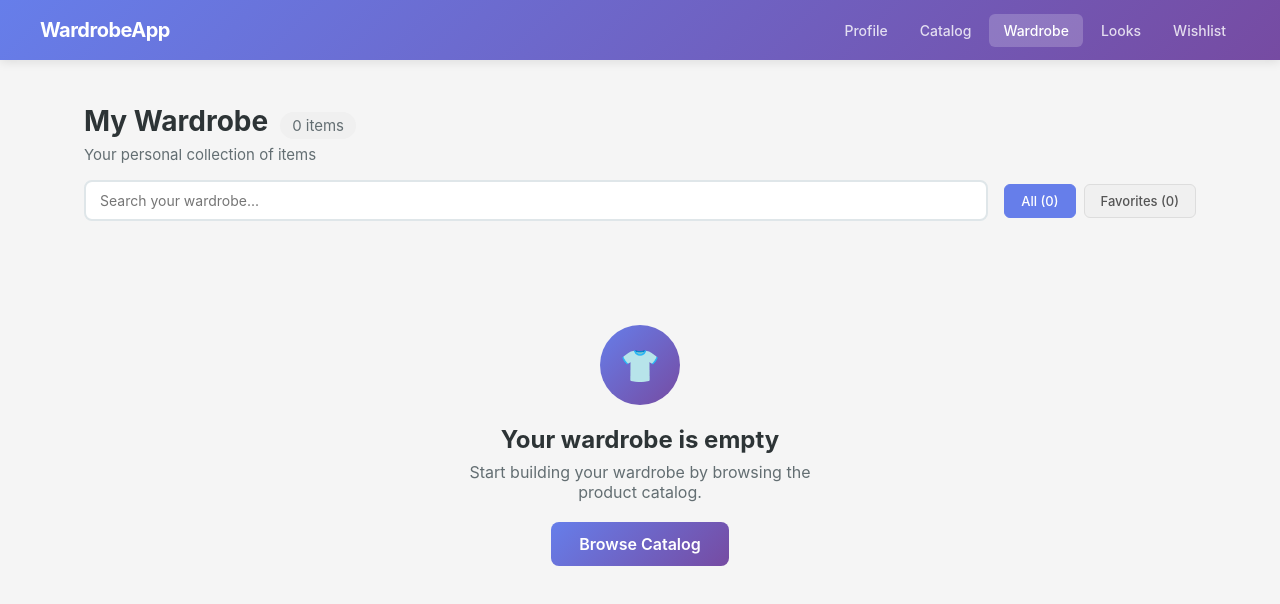
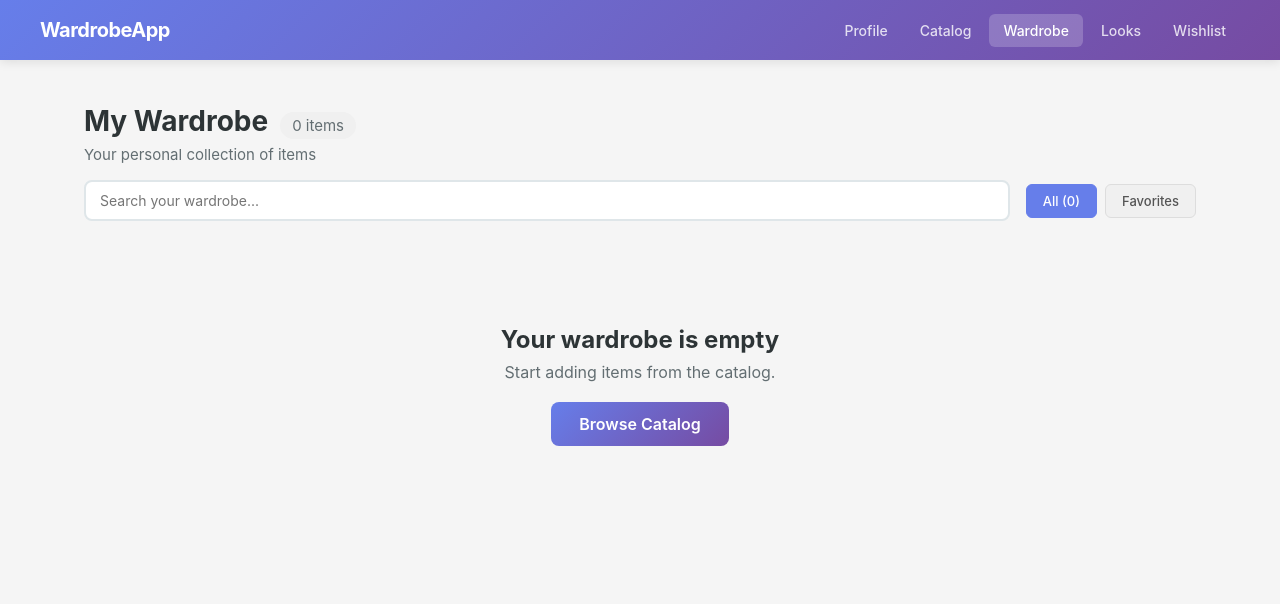
Before and after one commit to Ulianamss/WardrobeTask5, a React app: page /wardrobe in a window 1280 px wide. Shown: the top 604 px of the page. Built offline with nearby package versions, Linux system fonts and the light colour scheme.

Commit message:
appied all the changes

```diff
--- a/src/components/ProductCard.js
+++ b/src/components/ProductCard.js
@@ -94,5 +94,3 @@ export function ProductCard({
     </div>
   );
 }
-
-export default memo(ProductCard);
--- a/src/pages/WardrobePage.js
+++ b/src/pages/WardrobePage.js
@@ -6,13 +6,12 @@ import styles from './WardrobePage.module.css';
 
 export function WardrobePage() {
   const dispatch = useDispatch();
-  const wardrobeItems = useSelector((state) => state.wardrobe.wardrobeItems);
-  const favorites = useSelector((state) => state.wardrobe.favorites);
+  const wardrobeItems = useSelector((state) => state.wardrobe.wardrobeItems || []);
+  const favorites = useSelector((state) => state.wardrobe.favorites || []);
 
   const [filter, setFilter] = useState('all');
   const [searchTerm, setSearchTerm] = useState('');
 
-  // Мемоизируем обработчики
   const handleToggleFavorite = useCallback((id) => {
     dispatch(toggleFavorite(id));
   }, [dispatch]);
@@ -23,14 +22,21 @@ export function WardrobePage() {
 
   const filteredItems = useMemo(() => {
     return wardrobeItems.filter((item) => {
+      if (!item) return false;
+
+      const title = item.title || '';
+      const brand = item.brand || '';
+      const category = item.category || '';
+
       const matchesSearch =
-        item.title.toLowerCase().includes(searchTerm.toLowerCase()) ||
-        (item.brand && item.brand.toLowerCase().includes(searchTerm.toLowerCase())) ||
-        (item.category && item.category.toLowerCase().includes(searchTerm.toLowerCase()));
+        title.toLowerCase().includes(searchTerm.toLowerCase()) ||
+        brand.toLowerCase().includes(searchTerm.toLowerCase()) ||
+        category.toLowerCase().includes(searchTerm.toLowerCase());
 
       if (filter === 'favorites') {
         return matchesSearch && favorites.includes(item.id);
       }
+
       return matchesSearch;
     });
   }, [wardrobeItems, searchTerm, filter, favorites]);
@@ -52,6 +58,7 @@ export function WardrobePage() {
             value={searchTerm}
             onChange={(e) => setSearchTerm(e.target.value)}
           />
+
           <div className={styles.filterBtns}>
             <button
               className={filter === 'all' ? styles.filterBtnActive : styles.filterBtn}
@@ -63,7 +70,7 @@ export function WardrobePage() {
               className={filter === 'favorites' ? styles.filterBtnActive : styles.filterBtn}
               onClick={() => setFilter('favorites')}
             >
-              Favorites ({favorites.filter(id => wardrobeItems.some(item => item.id === id)).length})
+              Favorites
             </button>
           </div>
         </div>
@@ -71,17 +78,16 @@ export function WardrobePage() {
 
       {wardrobeItems.length === 0 ? (
         <div className={styles.emptyState}>
-          <div className={styles.emptyIcon}>👕</div>
           <h2>Your wardrobe is empty</h2>
-          <p>Start building your wardrobe by browsing the product catalog.</p>
+          <p>Start adding items from the catalog.</p>
           <Link to="/catalog" className={styles.browseLink}>
             Browse Catalog
           </Link>
         </div>
       ) : filteredItems.length === 0 ? (
         <div className={styles.emptyState}>
-          <h2>No items match your search</h2>
-          <p>Try a different search term or filter.</p>
+          <h2>No matching items</h2>
+          <p>Try changing search term or filter.</p>
         </div>
       ) : (
         <div className={styles.grid}>
@@ -90,18 +96,15 @@ export function WardrobePage() {
             return (
               <div key={item.id} className={styles.itemCard}>
                 <div className={styles.imageContainer}>
-                  <img src={item.image} alt={item.title} />
+                  <img src={item.image || item.thumbnail} alt={item.title} />
                   {isFav && <span className={styles.favBadge}>❤️</span>}
                 </div>
                 <div className={styles.itemContent}>
-                  <h3 className={styles.itemTitle}>{item.title}</h3>
-                  <p className={styles.itemBrand}>{item.brand || item.category || ''}</p>
-                  <p className={styles.itemPrice}>${item.price}</p>
+                  <h3>{item.title}</h3>
+                  <p>{item.brand || item.category}</p>
+                  <p>${item.price}</p>
                   <div className={styles.itemActions}>
-                    <button
-                      className={isFav ? styles.favActive : styles.favBtn}
-                      onClick={() => handleToggleFavorite(item.id)}
-                    >
+                    <button onClick={() => handleToggleFavorite(item.id)}>
                       {isFav ? 'Unfavorite' : 'Favorite'}
                     </button>
                     <button
```
